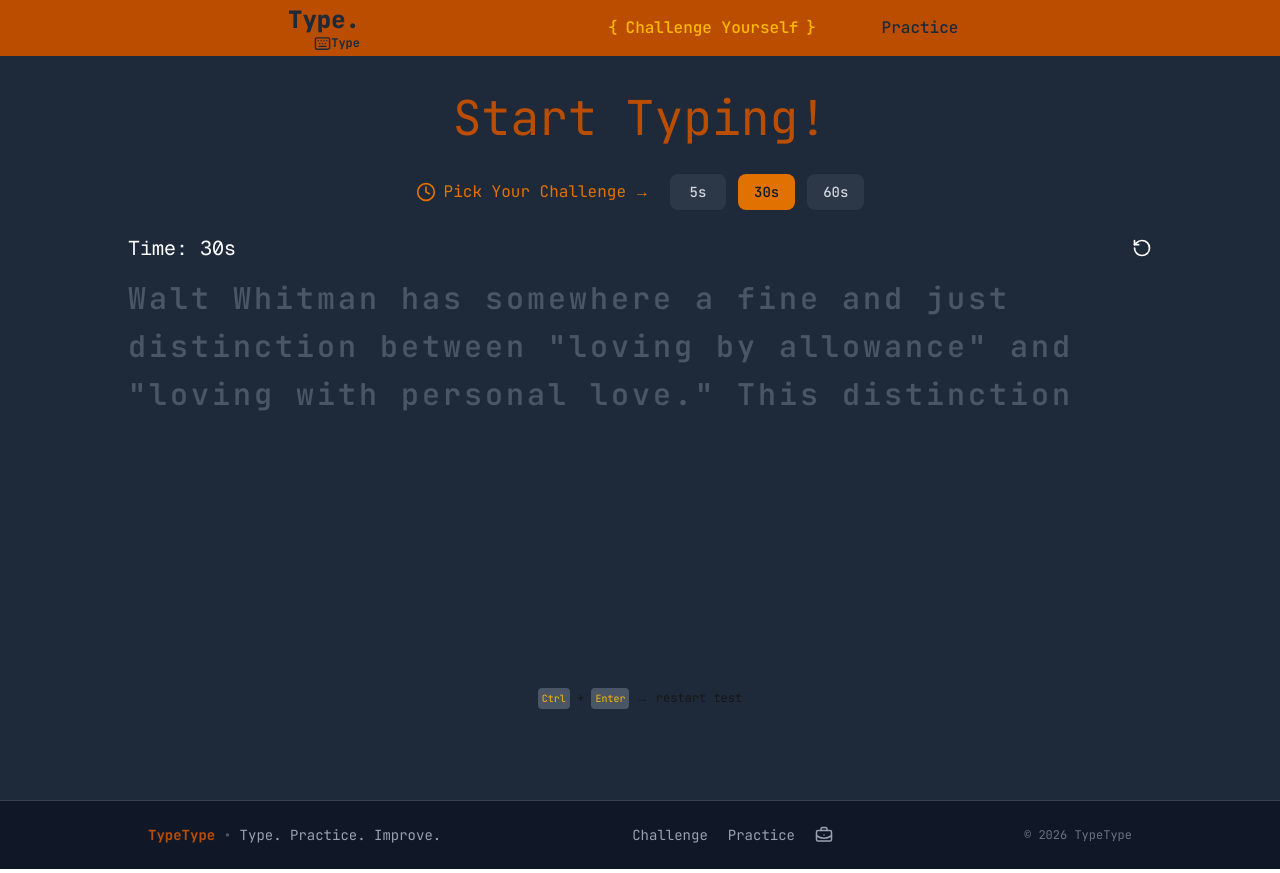
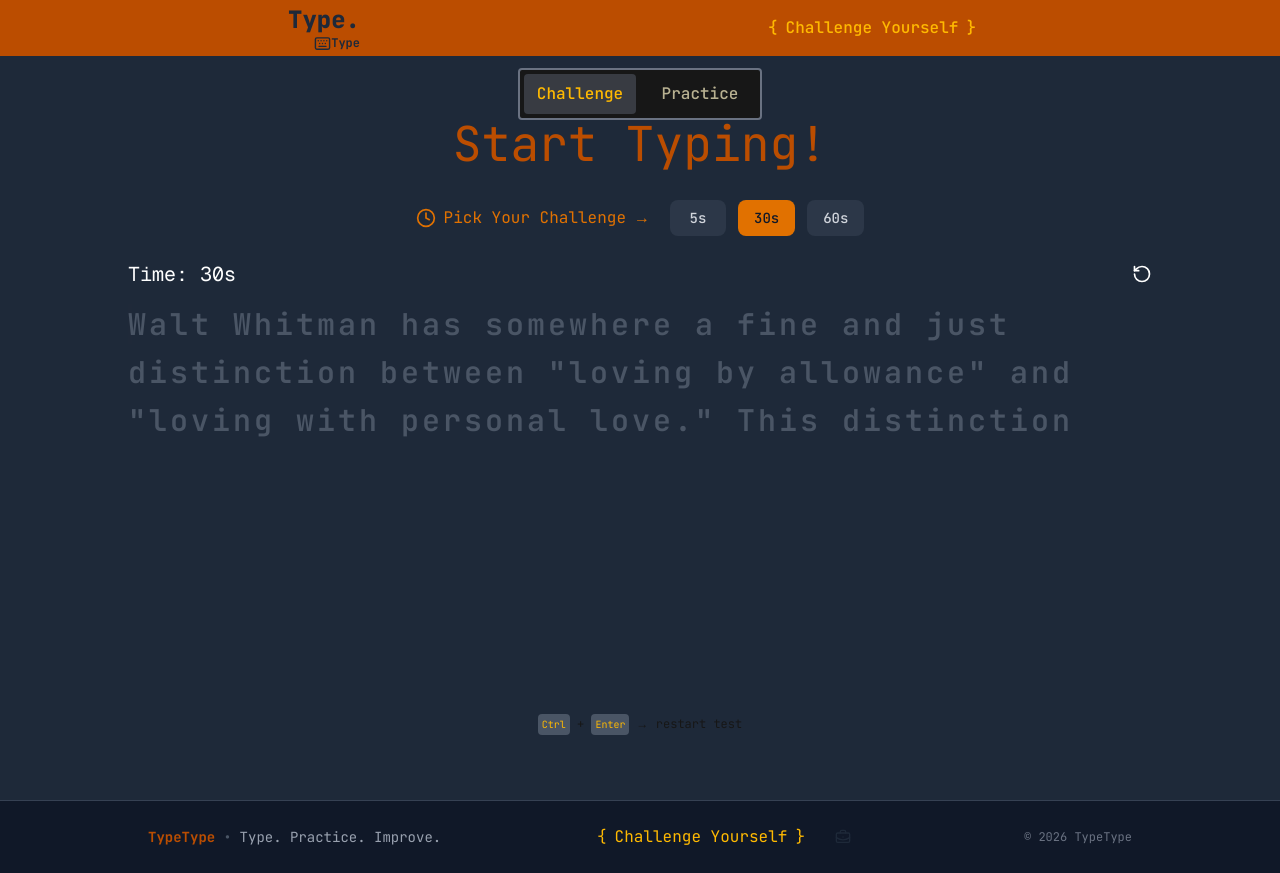
Before and after one commit to THEGunDevil/type-testing-website-frontend, a Next.js app: page / in a window 1280 px wide. Built offline with nearby package versions, Linux system fonts and the light colour scheme.

Commit message:
--allow-empty-message

```diff
--- a/app/page.tsx
+++ b/app/page.tsx
@@ -6,6 +6,7 @@ import Result from "@/components/Result";
 import TextField from "@/components/TextField";
 import Timer from "@/components/Timer";
 import { useTextData } from "@/hooks/useTextData";
+import { ToggleMode, useToggleMode } from "@/hooks/useToggleMode";
 import { loopString, proccessedTextData } from "@/lib/utils";
 import { useCallback, useEffect, useMemo, useState } from "react";
 
@@ -173,12 +174,17 @@ export default function Home() {
   }, [handleRestart]);
 
   const displayedTimer = hoveredTimer ?? timer;
-
+  const ToggleModes = ["Challenge", "Practice"];
+  const { handleToggle, activeIndex, modeType } = useToggleMode(ToggleModes);
   return (
     <main className="min-h-screen bg-gray-800 px-5 md:px-10">
       <section className="relative flex min-h-screen flex-col items-center justify-center py-14 font-jetbrains">
+        <ToggleMode
+          ToggleModes={ToggleModes}
+          activeIndex={activeIndex}
+          onToggle={handleToggle}
+        />{" "}
         <h1 className="text-center text-5xl text-amber-700">Start Typing!</h1>
-
         <ChallengeOptions
           challengeOptions={CHALLENGE_OPTIONS}
           handleChangeTimeOnClick={handleChangeTimeOnClick}
@@ -186,7 +192,6 @@ export default function Home() {
           setHoveredTimer={setHoveredTimer}
           timer={timer}
         />
-
         {/* Height now comes from the 3-line TextField, so no fixed h-96 */}
         <div className="relative mt-16 w-full max-w-5xl">
           <Timer
@@ -207,7 +212,6 @@ export default function Home() {
             onComplete={handleCompleteText}
           />
         </div>
-
         <div className="relative mt-10 h-44">
           {timeUp && (
             <Result
@@ -220,7 +224,6 @@ export default function Home() {
             />
           )}
         </div>
-
         <div className="mt-14 text-xs">
           <KeyboardShortcuts />
         </div>
--- a/components/Footer.tsx
+++ b/components/Footer.tsx
@@ -2,7 +2,23 @@
 
 import { BriefcaseBusiness } from "lucide-react";
 import Link from "next/link";
+import { usePathname } from "next/navigation";
+import AnimatedBtn from "./ButtonStyleAnimation";
+
 function Footer() {
+  const pathname = usePathname();
+
+  const navigations = [
+    {
+      title: "Challenge Yourself",
+      url: "/",
+    },
+    {
+      url: "https://himel-codes-95.vercel.app/",
+      icon: BriefcaseBusiness,
+    },
+  ];
+
   return (
     <footer className="border-t border-gray-700 bg-gray-900 font-jetbrains text-gray-400">
       <div className="mx-auto flex max-w-5xl flex-col items-center justify-between gap-4 px-5 py-6 md:flex-row">
@@ -14,27 +30,39 @@ function Footer() {
         </div>
 
         {/* Navigation */}
-        <nav className="flex items-center gap-5 text-sm">
-          <Link href="/" className="transition-colors hover:text-amber-500">
-            Challenge
-          </Link>
-
-          <Link
-            href="/practice"
-            className="transition-colors hover:text-amber-500"
-          >
-            Practice
-          </Link>
-
-          <Link
-            href="https://himel-codes-95.vercel.app/"
-            target="_blank"
-            rel="noopener noreferrer"
-            aria-label="portfolio"
-            className="transition-colors hover:text-amber-500"
-          >
-            <BriefcaseBusiness size={18} />
-          </Link>
+        <nav>
+          <ul className="flex space-x-3">
+            {navigations.map((nav, index) => {
+              const isActive = pathname === nav.url;
+              const Icon = nav.icon;
+              return (
+                <Link
+                  key={index}
+                  href={nav.url}
+                  className={`
+                    group flex items-center
+                    transition-colors duration-300
+                    ${
+                      isActive
+                        ? "text-amber-400"
+                        : "text-gray-800 hover:text-amber-500"
+                    }
+                  `}
+                >
+                  <AnimatedBtn
+                    isActive={isActive}
+                    LPunctuation="{"
+                    RPunctuation="}"
+                  >
+                    <span className="mx-2 flex items-center gap-1">
+                      {" "}
+                      {Icon && <Icon size={16} />} {nav.title}{" "}
+                    </span>
+                  </AnimatedBtn>
+                </Link>
+              );
+            })}
+          </ul>
         </nav>
 
         {/* Copyright */}
--- a/components/Header.tsx
+++ b/components/Header.tsx
@@ -10,11 +10,7 @@ function Header() {
     {
       title: "Challenge Yourself",
       url: "/",
-    },
-    {
-      title: "Practice",
-      url: "/practice",
-    },
+    }
   ];
   return (
     <header
@@ -41,7 +37,7 @@ function Header() {
                 key={index}
                 href={nav.url}
                 className={`
-                  group flex items-center px-4 py-2
+                  group flex items-center px-4
                   font-medium
                   transition-colors duration-300
                   ${
--- /dev/null
+++ b/hooks/useToggleMode.tsx
@@ -0,0 +1,69 @@
+"use client";
+
+import { useState } from "react";
+
+type ToggleModeProps = {
+  ToggleModes: string[];
+  activeIndex: number;
+  onToggle: (text: string, index: number) => void;
+};
+
+// ==========================================
+// 1. THE UI COMPONENT (Declared Independently)
+// ==========================================
+export function ToggleMode({ ToggleModes = [], activeIndex, onToggle }: ToggleModeProps) {
+  // Dimensions for translation math
+  const BUTTON_WIDTH_CLASS = "w-28";
+  const BUTTON_WIDTH_PX = 112; // 28 * 4px
+  const GAP_PX = 8; // space-x-2 = 8px
+
+  return (
+    <div className="border-gray-500 p-1 flex space-x-2 border-2 rounded-sm bg-neutral-900 relative isolate w-fit">
+      {/* The Single Sliding Background Pill */}
+      <div
+        className={`absolute top-1 bottom-1 ${BUTTON_WIDTH_CLASS} bg-gray-500/40 rounded z-0 transition-transform duration-300 ease-out`}
+        style={{
+          transform: `translateX(${activeIndex * (BUTTON_WIDTH_PX + GAP_PX)}px)`,
+        }}
+      />
+
+      {/* The Interaction Buttons */}
+      {ToggleModes.map((t, i) => {
+        const isActive = activeIndex === i;
+
+        return (
+          <button
+            key={i}
+            type="button"
+            onClick={() => onToggle(t, i)}
+            className={`${BUTTON_WIDTH_CLASS} p-2 cursor-pointer select-none font-medium text-center relative z-10 transition-colors duration-300 ${
+              isActive ? "text-amber-400" : "text-amber-100/70 hover:text-amber-100"
+            }`}
+          >
+            {t}
+          </button>
+        );
+      })}
+    </div>
+  );
+}
+
+// ==========================================
+// 2. THE CUSTOM HOOK (Manages State Only)
+// ==========================================
+export const useToggleMode = (initialModes: string[] = []) => {
+  const [mode, setMode] = useState({
+    modeType: initialModes?.[0] || "",
+    modeIndex: 0,
+  });
+
+  const handleToggle = (text: string, index: number) => {
+    setMode({ modeType: text, modeIndex: index });
+  };
+
+  return {
+    modeType: mode.modeType,
+    activeIndex: mode.modeIndex,
+    handleToggle,
+  };
+};
```
